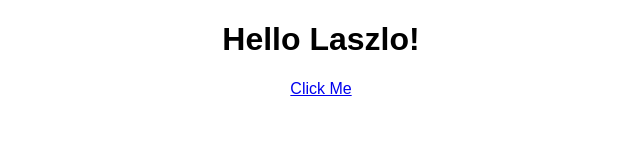
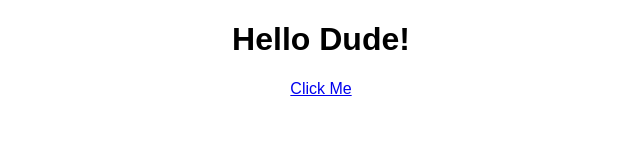
Before and after one commit to Laszlo-Lazuer/react-js-by-example, a React (Create React App) app in the folder hello-world/: page / in a window 1280 px wide. Shown: the top 160 px of the page, without its empty margins (319-959 px from the left). Built offline with nearby package versions, Linux system fonts and the light colour scheme.

Commit message:
Updates helloworld example.

```diff
--- a/hello-world/src/helloWorld/helloWorld.js
+++ b/hello-world/src/helloWorld/helloWorld.js
@@ -50,7 +50,7 @@ class HelloWorldApp extends Component {
   render() {
     return (
       <div>
-        <HelloWorld name='Laszlo' />
+        <HelloWorld name='Dude' />
         <OneTimeClickLink />
       </div>
     );
```
